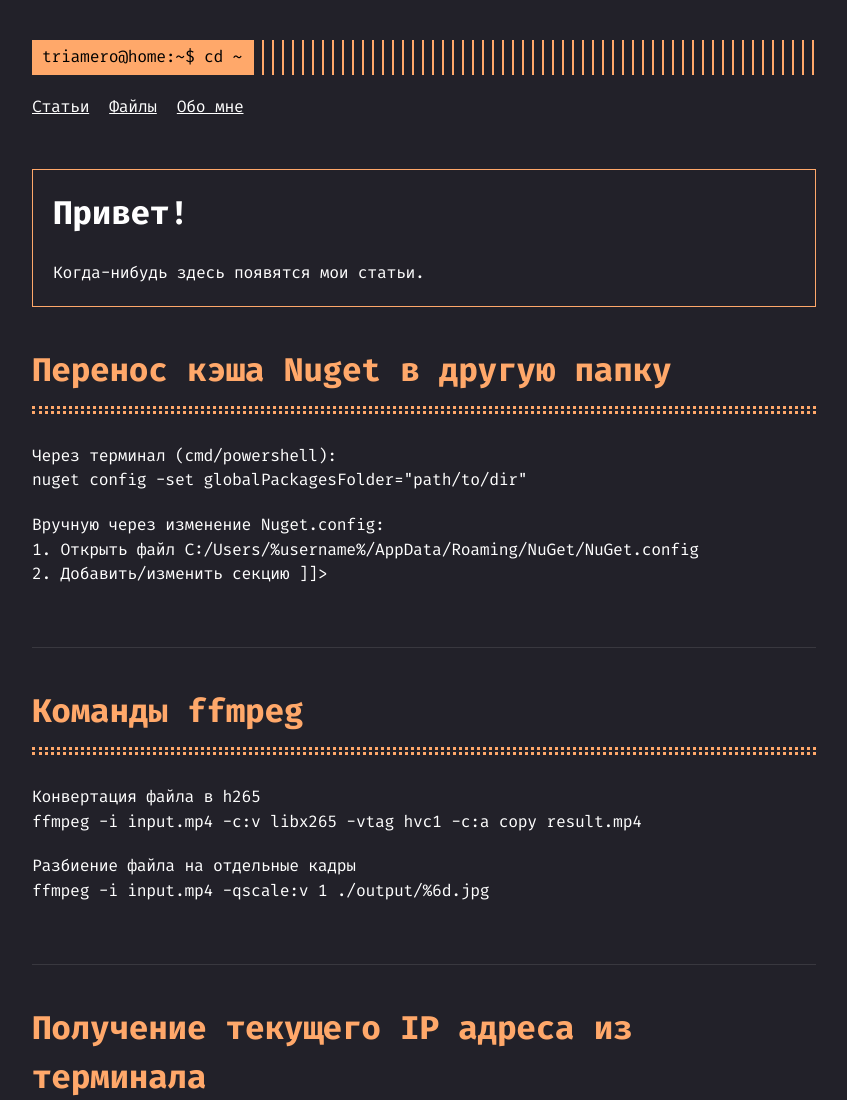
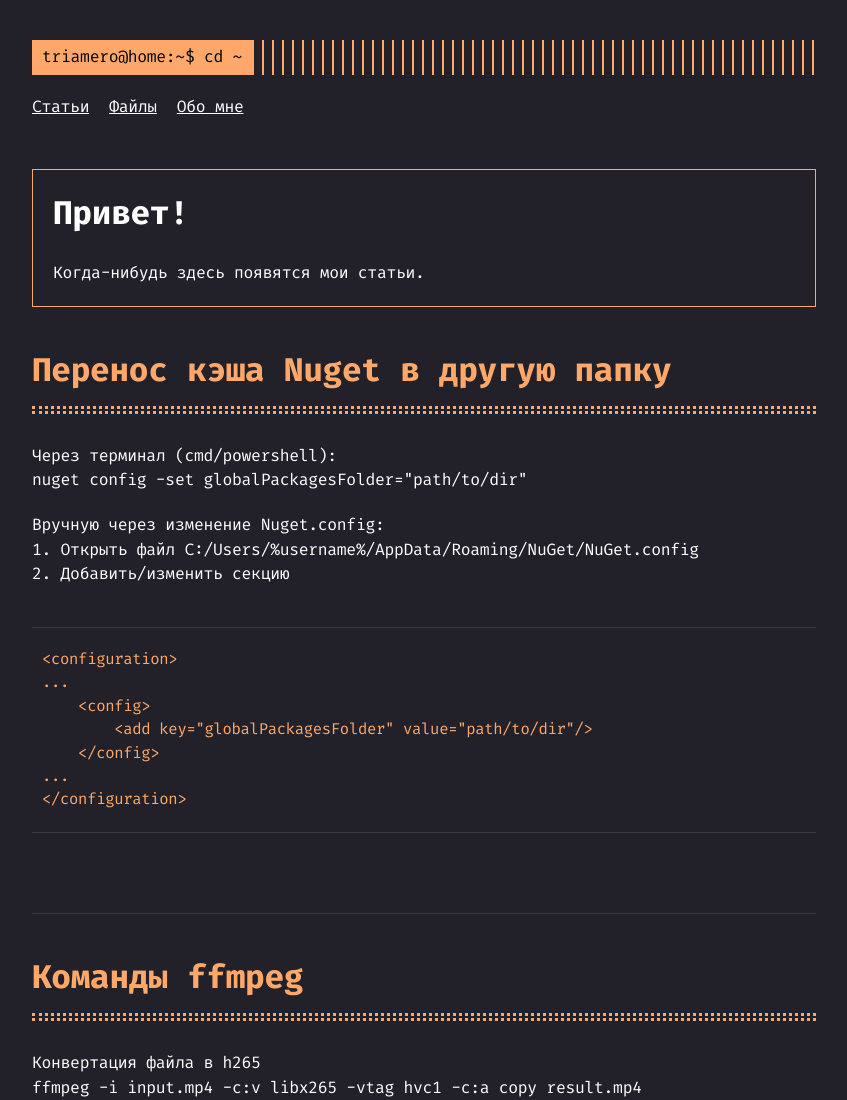
Before and after one commit to triamero/triamero.github.io, a plain HTML site: page index.html in a window 1280 px wide. Shown: the top 1100 px of the page, without its empty margins (216-1063 px from the left). Drawn offline with Linux system fonts and the light colour scheme.

Commit message:
* raw xml fix

```diff
--- a/index.html
+++ b/index.html
@@ -53,11 +53,15 @@
                             1. Открыть файл C:/Users/%username%/AppData/Roaming/NuGet/NuGet.config
                             <br>
                             2. Добавить/изменить секцию
-                            <![CDATA[
-                                <config>
-                                    <add key="globalPackagesFolder" value="path/to/dir" />
-                                </config>
-                            ]]>
+<pre>
+<code>&lt;configuration&gt;
+...
+    &lt;config&gt;
+        &lt;add key=&quot;globalPackagesFolder&quot; value=&quot;path/to/dir&quot;/&gt;
+    &lt;/config&gt;
+...
+&lt;/configuration&gt;</code>
+</pre>
                         </p>
                     </div>
                 </div>
```
